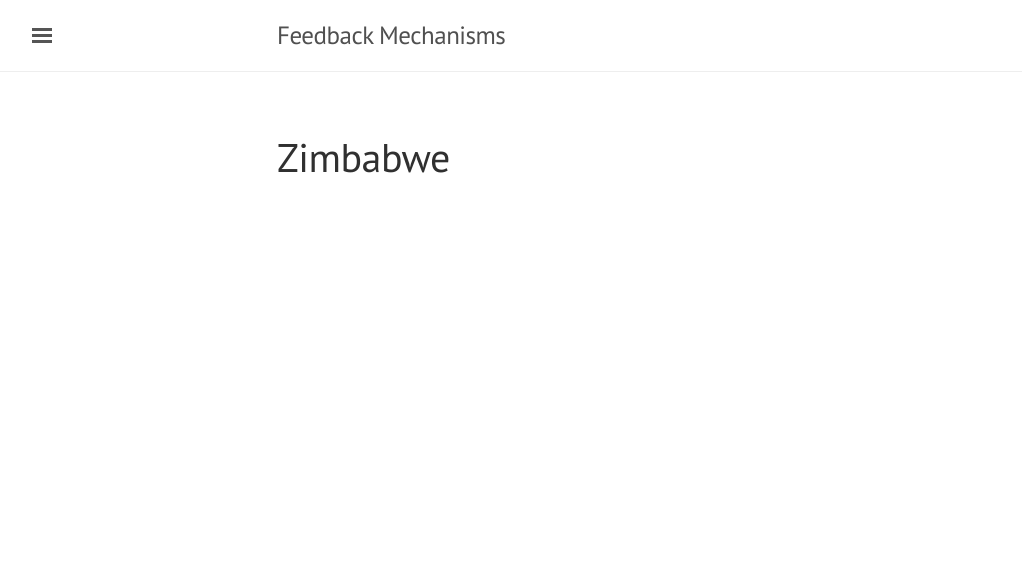
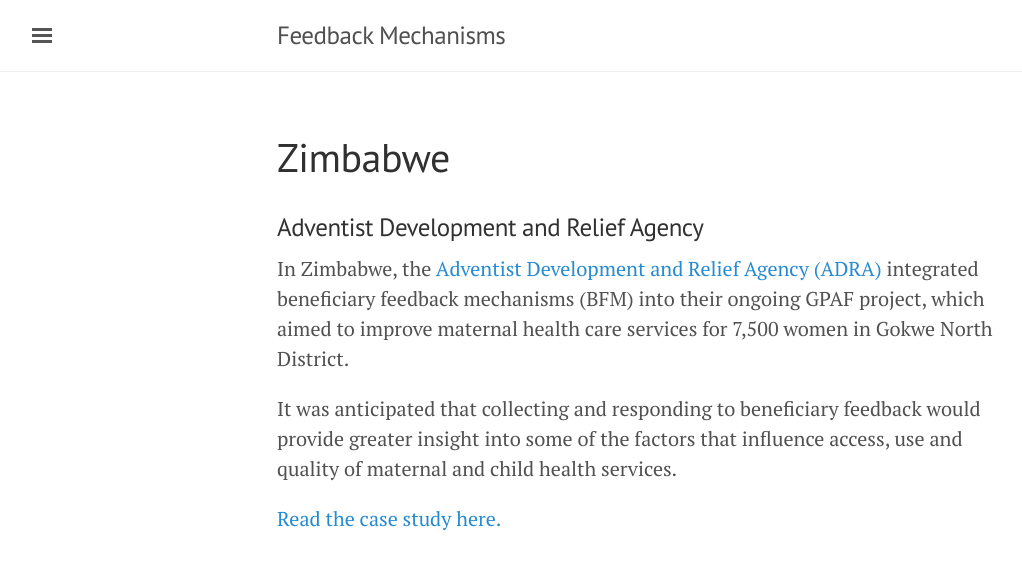
Before and after one commit to socialimpactlab/feedbackmechanisms, a Jekyll site: the page built from pilots/zimbabwe.md, in a window 1280 px wide. Shown: the top 570 px of the page, without its empty margins (3-1025 px from the left). Built offline with Jekyll 4.4.1, drawn with Linux system fonts in a browser that asks for light colours.

Commit message:
ADRA blurb

```diff
--- a/pilots/zimbabwe.md
+++ b/pilots/zimbabwe.md
@@ -2,3 +2,10 @@
 layout: pilot
 title: Zimbabwe
 ---
+### Adventist Development and Relief Agency
+
+In Zimbabwe, the [Adventist Development and Relief Agency (ADRA)](http://www.adra.org.uk) integrated beneficiary feedback mechanisms (BFM) into their ongoing GPAF project, which aimed to improve maternal health care services for 7,500 women in Gokwe North District.
+
+It was anticipated that collecting and responding to beneficiary feedback would provide greater insight into some of the factors that influence access, use and quality of maternal and child health services.
+
+[Read the case study here.](http://cdn.worldvision.org.uk/files/2414/6056/3718/Zimbabwe1.pdf)
```
